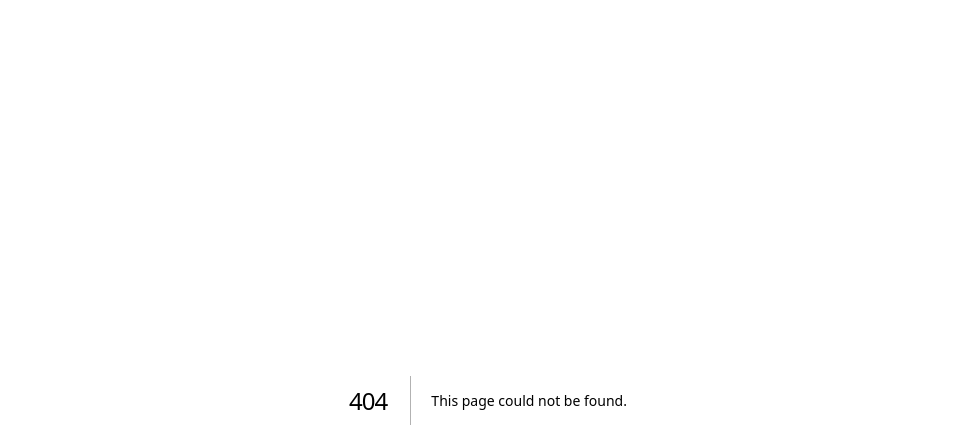
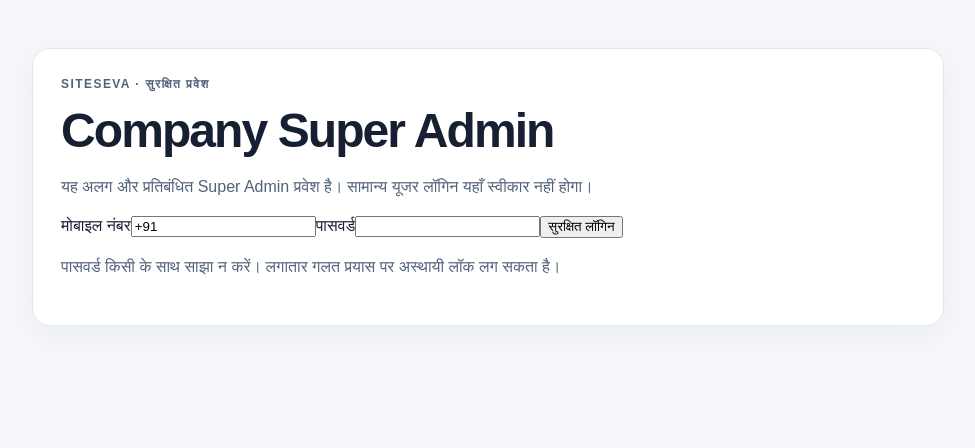
Before and after one commit to kalawatienterprises22/siteseva-platform, a Next.js app: page /super-admin/login in a window 1280 px wide. Before the commit this address had no page. Shown: the top 448 px of the page, without its empty margins (152-1127 px from the left). Built offline with nearby package versions, Linux system fonts and the light colour scheme.

Commit message:
Add separate Super Admin login page

```diff
--- /dev/null
+++ b/src/app/super-admin/login/page.tsx
@@ -0,0 +1,11 @@
+import { LoginForm } from "@/components/login-form";
+
+export default function SuperAdminLoginPage() {
+  return (
+    <LoginForm
+      endpoint="/api/super-admin/auth/login"
+      heading="Company Super Admin"
+      description="यह अलग और प्रतिबंधित Super Admin प्रवेश है। सामान्य यूजर लॉगिन यहाँ स्वीकार नहीं होगा।"
+    />
+  );
+}
```
